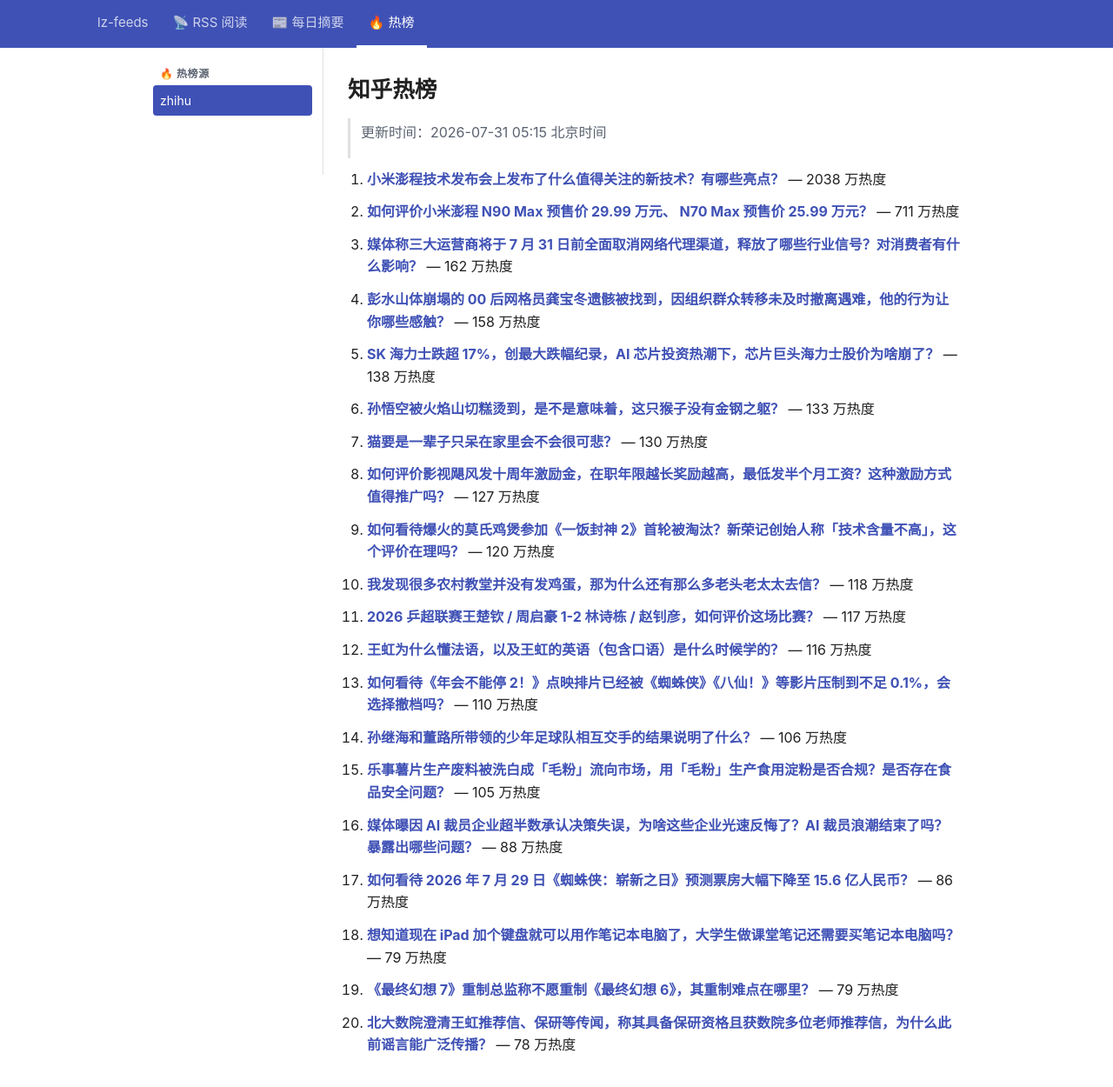
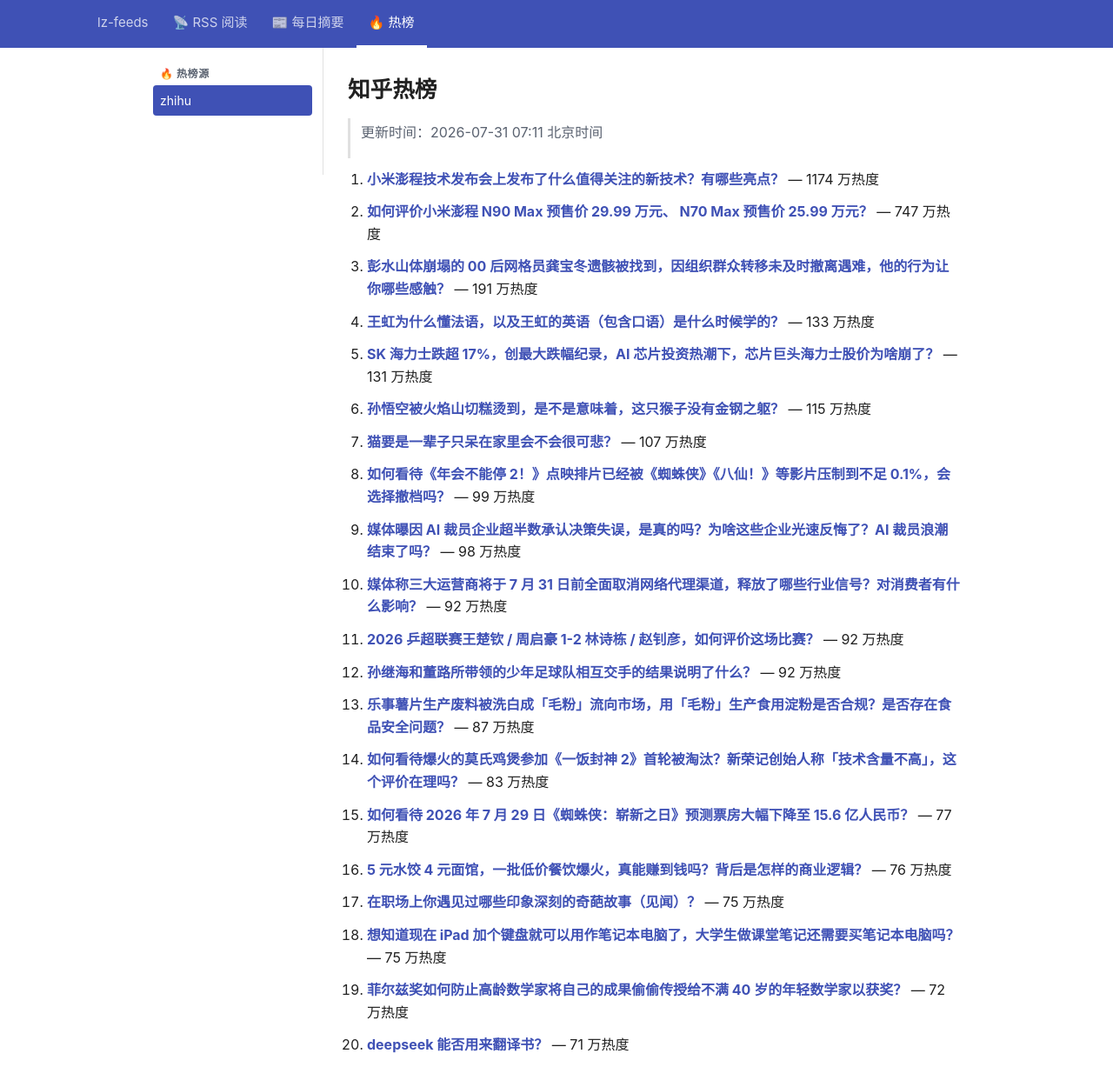
Before and after one commit to lizhang0101/lz-feeds, a Jekyll site: the page built from _hotlist/zhihu.md, in a window 1280 px wide and 1279 px high. Shown: the top 1250 px of the window at 87% size. Built offline with Jekyll 4.4.1, drawn with Linux system fonts in a browser that asks for light colours.

Commit message:
hotlist: 2026-07-30T23:11Z

```diff
--- a/_hotlist/zhihu.md
+++ b/_hotlist/zhihu.md
@@ -1,48 +1,48 @@
 ---
-updated: 2026-07-31 05:15 北京时间
+updated: 2026-07-31 07:11 北京时间
 count: 20
 ---
 
 # 知乎热榜
 
-> 更新时间：2026-07-31 05:15 北京时间
+> 更新时间：2026-07-31 07:11 北京时间
 
-1. **[小米澎程技术发布会上发布了什么值得关注的新技术？有哪些亮点？](https://www.zhihu.com/question/2066129660551722919)** — 2038 万热度
+1. **[小米澎程技术发布会上发布了什么值得关注的新技术？有哪些亮点？](https://www.zhihu.com/question/2066129660551722919)** — 1174 万热度
 
-2. **[如何评价小米澎程 N90 Max 预售价 29.99 万元、 N70 Max 预售价 25.99 万元？](https://www.zhihu.com/question/2066257961672864074)** — 711 万热度
+2. **[如何评价小米澎程 N90 Max 预售价 29.99 万元、 N70 Max 预售价 25.99 万元？](https://www.zhihu.com/question/2066257961672864074)** — 747 万热度
 
-3. **[媒体称三大运营商将于 7 月 31 日前全面取消网络代理渠道，释放了哪些行业信号？对消费者有什么影响？](https://www.zhihu.com/question/2065771256972932835)** — 162 万热度
+3. **[彭水山体崩塌的 00 后网格员龚宝冬遗骸被找到，因组织群众转移未及时撤离遇难，他的行为让你哪些感触？](https://www.zhihu.com/question/2065832666918645764)** — 191 万热度
 
-4. **[彭水山体崩塌的 00 后网格员龚宝冬遗骸被找到，因组织群众转移未及时撤离遇难，他的行为让你哪些感触？](https://www.zhihu.com/question/2065832666918645764)** — 158 万热度
+4. **[王虹为什么懂法语，以及王虹的英语（包含口语）是什么时候学的？](https://www.zhihu.com/question/2065435663818830022)** — 133 万热度
 
-5. **[SK 海力士跌超 17%，创最大跌幅纪录，AI 芯片投资热潮下，芯片巨头海力士股价为啥崩了？](https://www.zhihu.com/question/2065810199877611641)** — 138 万热度
+5. **[SK 海力士跌超 17%，创最大跌幅纪录，AI 芯片投资热潮下，芯片巨头海力士股价为啥崩了？](https://www.zhihu.com/question/2065810199877611641)** — 131 万热度
 
-6. **[孙悟空被火焰山切糕烫到，是不是意味着，这只猴子没有金钢之躯？](https://www.zhihu.com/question/1936761762335663228)** — 133 万热度
+6. **[孙悟空被火焰山切糕烫到，是不是意味着，这只猴子没有金钢之躯？](https://www.zhihu.com/question/1936761762335663228)** — 115 万热度
 
-7. **[猫要是一辈子只呆在家里会不会很可悲？](https://www.zhihu.com/question/1912983496344974934)** — 130 万热度
+7. **[猫要是一辈子只呆在家里会不会很可悲？](https://www.zhihu.com/question/1912983496344974934)** — 107 万热度
 
-8. **[如何评价影视飓风发十周年激励金，在职年限越长奖励越高，最低发半个月工资？这种激励方式值得推广吗？](https://www.zhihu.com/question/2066121761117004785)** — 127 万热度
+8. **[如何看待《年会不能停 2！》点映排片已经被《蜘蛛侠》《八仙！》等影片压制到不足 0.1%，会选择撤档吗？](https://www.zhihu.com/question/2065844223958692335)** — 99 万热度
 
-9. **[如何看待爆火的莫氏鸡煲参加《一饭封神 2》首轮被淘汰？新荣记创始人称「技术含量不高」，这个评价在理吗？](https://www.zhihu.com/question/2065849620689679885)** — 120 万热度
+9. **[媒体曝因 AI 裁员企业超半数承认决策失误，是真的吗？为啥这些企业光速反悔了？AI 裁员浪潮结束了吗？](https://www.zhihu.com/question/2065915199089894895)** — 98 万热度
 
-10. **[我发现很多农村教堂并没有发鸡蛋，那为什么还有那么多老头老太太去信？](https://www.zhihu.com/question/2065207564342654038)** — 118 万热度
+10. **[媒体称三大运营商将于 7 月 31 日前全面取消网络代理渠道，释放了哪些行业信号？对消费者有什么影响？](https://www.zhihu.com/question/2065771256972932835)** — 92 万热度
 
-11. **[2026 乒超联赛王楚钦 / 周启豪 1-2 林诗栋 / 赵钊彦，如何评价这场比赛？](https://www.zhihu.com/question/2066151298727204798)** — 117 万热度
+11. **[2026 乒超联赛王楚钦 / 周启豪 1-2 林诗栋 / 赵钊彦，如何评价这场比赛？](https://www.zhihu.com/question/2066151298727204798)** — 92 万热度
 
-12. **[王虹为什么懂法语，以及王虹的英语（包含口语）是什么时候学的？](https://www.zhihu.com/question/2065435663818830022)** — 116 万热度
+12. **[孙继海和董路所带领的少年足球队相互交手的结果说明了什么？](https://www.zhihu.com/question/2065418706516289153)** — 92 万热度
 
-13. **[如何看待《年会不能停 2！》点映排片已经被《蜘蛛侠》《八仙！》等影片压制到不足 0.1%，会选择撤档吗？](https://www.zhihu.com/question/2065844223958692335)** — 110 万热度
+13. **[乐事薯片生产废料被洗白成「毛粉」流向市场，用「毛粉」生产食用淀粉是否合规？是否存在食品安全问题？](https://www.zhihu.com/question/2065806972587356861)** — 87 万热度
 
-14. **[孙继海和董路所带领的少年足球队相互交手的结果说明了什么？](https://www.zhihu.com/question/2065418706516289153)** — 106 万热度
+14. **[如何看待爆火的莫氏鸡煲参加《一饭封神 2》首轮被淘汰？新荣记创始人称「技术含量不高」，这个评价在理吗？](https://www.zhihu.com/question/2065849620689679885)** — 83 万热度
 
-15. **[乐事薯片生产废料被洗白成「毛粉」流向市场，用「毛粉」生产食用淀粉是否合规？是否存在食品安全问题？](https://www.zhihu.com/question/2065806972587356861)** — 105 万热度
+15. **[如何看待 2026 年 7 月 29 日《蜘蛛侠：崭新之日》预测票房大幅下降至 15.6 亿人民币？](https://www.zhihu.com/question/2065493257627423324)** — 77 万热度
 
-16. **[媒体曝因 AI 裁员企业超半数承认决策失误，为啥这些企业光速反悔了？AI 裁员浪潮结束了吗？暴露出哪些问题？](https://www.zhihu.com/question/2065915199089894895)** — 88 万热度
+16. **[5 元水饺 4 元面馆，一批低价餐饮爆火，真能赚到钱吗？背后是怎样的商业逻辑？](https://www.zhihu.com/question/2065429603510740131)** — 76 万热度
 
-17. **[如何看待 2026 年 7 月 29 日《蜘蛛侠：崭新之日》预测票房大幅下降至 15.6 亿人民币？](https://www.zhihu.com/question/2065493257627423324)** — 86 万热度
+17. **[在职场上你遇见过哪些印象深刻的奇葩故事（见闻）？](https://www.zhihu.com/question/10395584033)** — 75 万热度
 
-18. **[想知道现在 iPad 加个键盘就可以用作笔记本电脑了，大学生做课堂笔记还需要买笔记本电脑吗？](https://www.zhihu.com/question/2063239296660906231)** — 79 万热度
+18. **[想知道现在 iPad 加个键盘就可以用作笔记本电脑了，大学生做课堂笔记还需要买笔记本电脑吗？](https://www.zhihu.com/question/2063239296660906231)** — 75 万热度
 
-19. **[《最终幻想 7》重制总监称不愿重制《最终幻想 6》，其重制难点在哪里？](https://www.zhihu.com/question/2065717471936508734)** — 79 万热度
+19. **[菲尔兹奖如何防止高龄数学家将自己的成果偷偷传授给不满 40 岁的年轻数学家以获奖？](https://www.zhihu.com/question/2065614516616950087)** — 72 万热度
 
-20. **[北大数院澄清王虹推荐信、保研等传闻，称其具备保研资格且获数院多位老师推荐信，为什么此前谣言能广泛传播？](https://www.zhihu.com/question/2065760409827665215)** — 78 万热度
+20. **[deepseek 能否用来翻译书？](https://www.zhihu.com/question/13242386490)** — 71 万热度
```
